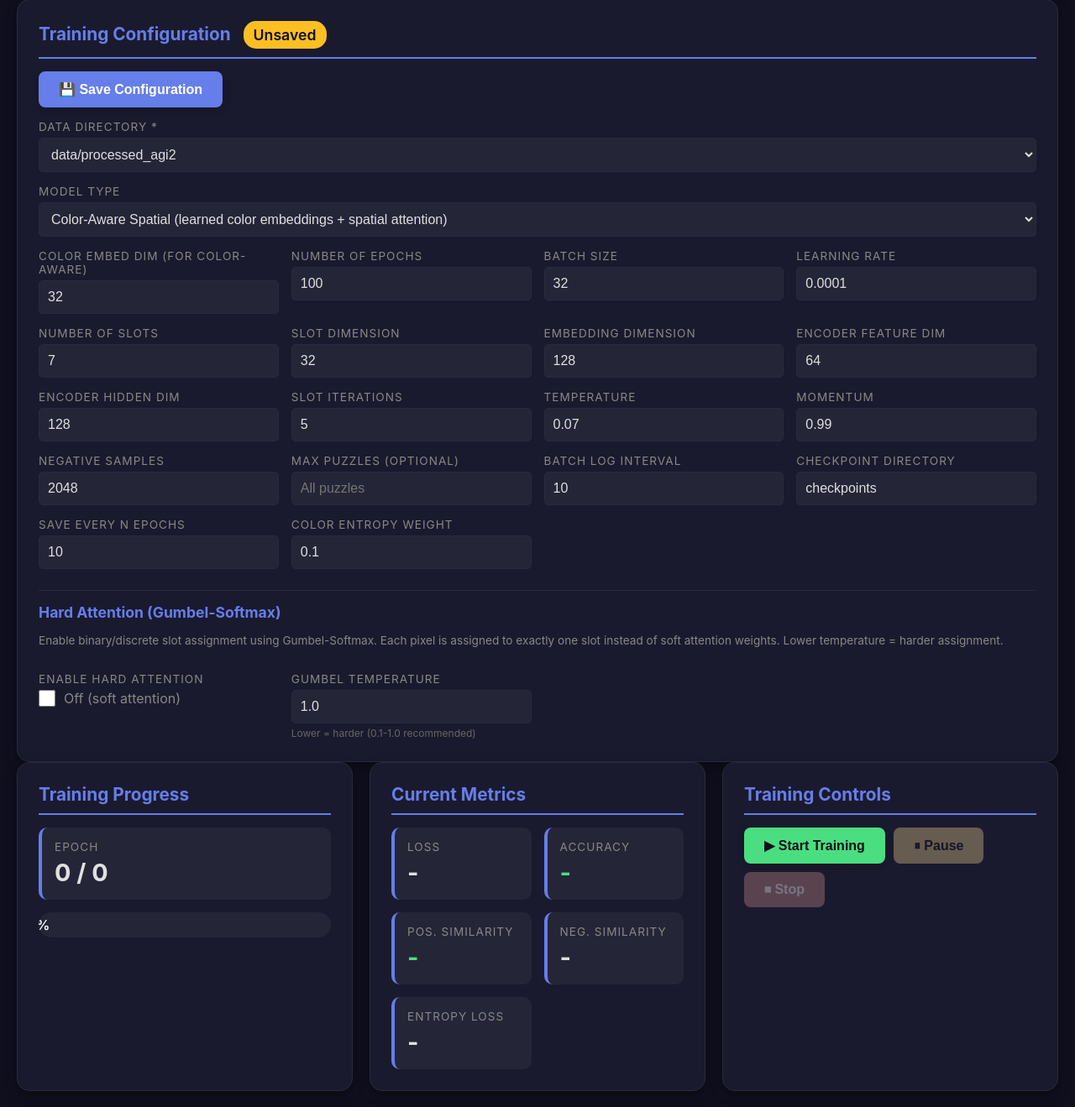
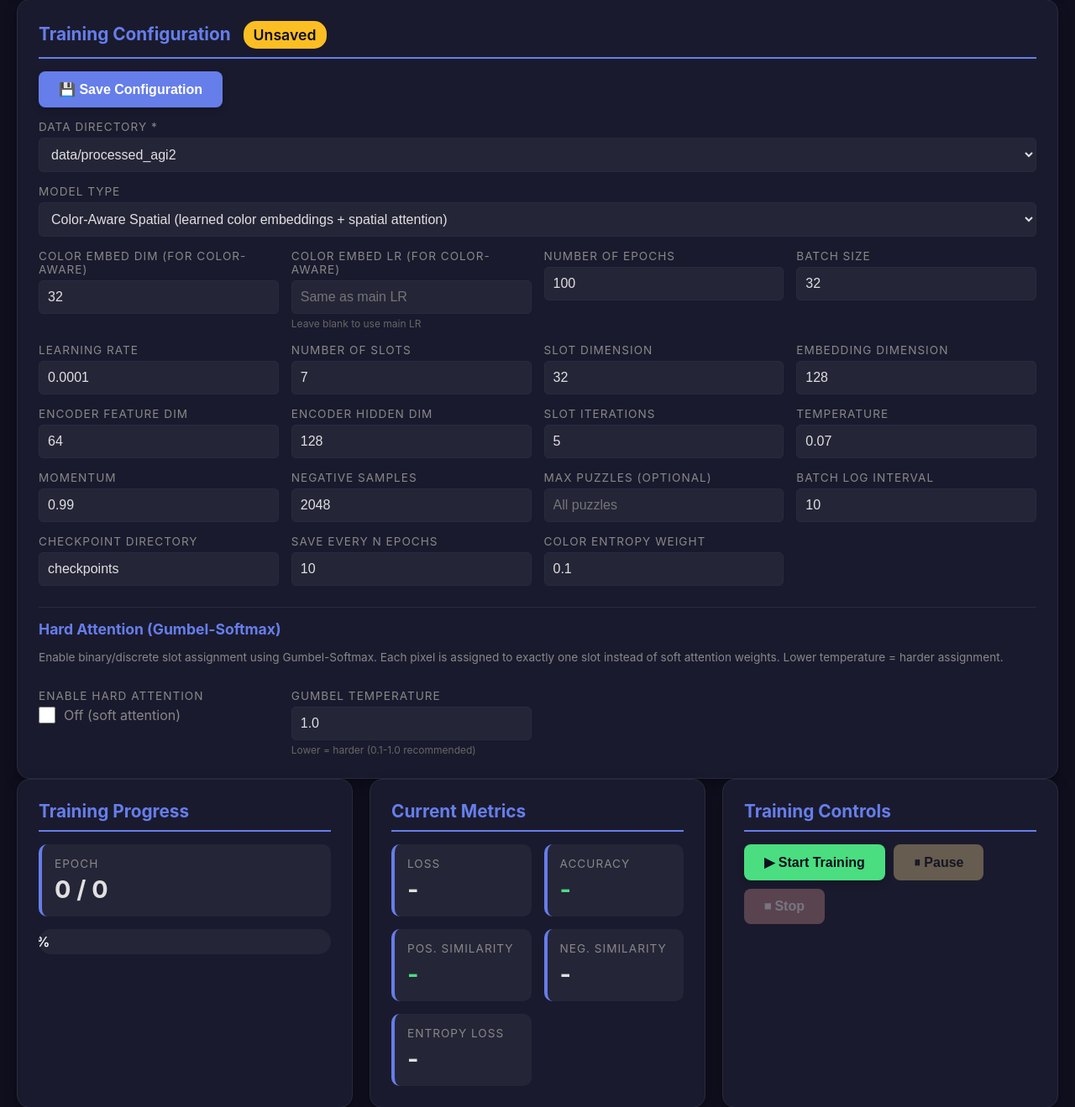
Before and after one commit to DBravy/IRSlot, a Flask app: page / in a window 1280 px wide. Shown: the part 291-1610 px from the top of the page at 84% size. Run offline with Flask 3, Linux system fonts and the light colour scheme; some libraries are stand-ins or nearby versions.

Commit message:
custom color embedding lr

```diff
--- a/app.py
+++ b/app.py
@@ -465,11 +465,29 @@ def initialize_training(config):
     criterion = InfoNCELoss(temperature=config['temperature'])
     color_entropy_loss = ColorEntropyLoss(num_colors=10)
     color_entropy_weight = config.get('color_entropy_weight', 0.1)
-    optimizer = torch.optim.AdamW(
-        model.parameters(),
-        lr=config['lr'],
-        weight_decay=config.get('weight_decay', 0.0)
-    )
+
+    # Check if we need separate learning rate for color embeddings
+    color_embed_lr = config.get('color_embed_lr', None)
+    main_lr = config['lr']
+
+    if model_type == 'color_aware' and color_embed_lr is not None:
+        # Use parameter groups: separate LR for color embeddings
+        color_embed_params = list(model.color_embedding.parameters())
+        color_embed_param_ids = set(id(p) for p in color_embed_params)
+        other_params = [p for p in model.parameters() if id(p) not in color_embed_param_ids]
+
+        print(f"  Using separate LR for color embeddings: {color_embed_lr} (main LR: {main_lr})")
+        optimizer = torch.optim.AdamW([
+            {'params': other_params, 'lr': main_lr},
+            {'params': color_embed_params, 'lr': color_embed_lr}
+        ], weight_decay=config.get('weight_decay', 0.0))
+    else:
+        # Use single learning rate for all parameters
+        optimizer = torch.optim.AdamW(
+            model.parameters(),
+            lr=main_lr,
+            weight_decay=config.get('weight_decay', 0.0)
+        )
 
     # Store components
     training_components.update({
@@ -509,6 +527,10 @@ def initialize_training(config):
     # Add max_puzzles if it was specified
     if 'max_puzzles' in config:
         state_config['max_puzzles'] = config['max_puzzles']
+
+    # Add color_embed_lr if it was specified
+    if color_embed_lr is not None:
+        state_config['color_embed_lr'] = color_embed_lr
 
     training_state['config'] = state_config
 
--- a/templates/dashboard.html
+++ b/templates/dashboard.html
@@ -346,6 +346,12 @@
                 <div>
                     <label class="form-label">Color Embed Dim (for color-aware)</label>
                     <input type="number" id="color_embed_dim" class="form-input" value="32">
+                </div>
+
+                <div>
+                    <label class="form-label">Color Embed LR (for color-aware)</label>
+                    <input type="number" id="color_embed_lr" class="form-input" placeholder="Same as main LR" step="0.0001">
+                    <span style="color: #666; font-size: 0.75em;">Leave blank to use main LR</span>
                 </div>
 
                 <div>
@@ -818,6 +824,12 @@
                 config.max_puzzles = parseInt(maxPuzzles);
             }
 
+            // Add color_embed_lr if specified (otherwise uses main lr)
+            const colorEmbedLr = document.getElementById('color_embed_lr').value;
+            if (colorEmbedLr && colorEmbedLr.trim() !== '') {
+                config.color_embed_lr = parseFloat(colorEmbedLr);
+            }
+
             return config;
         }
 
@@ -1144,6 +1156,11 @@
                         // Update hard attention label after loading
                         updateHardAttentionLabel();
 
+                        // Handle optional fields that might not be in saved config
+                        if (!data.config.color_embed_lr) {
+                            document.getElementById('color_embed_lr').value = '';
+                        }
+
                         updateConfigStatus(configSaved);
                     }
                 })
```
